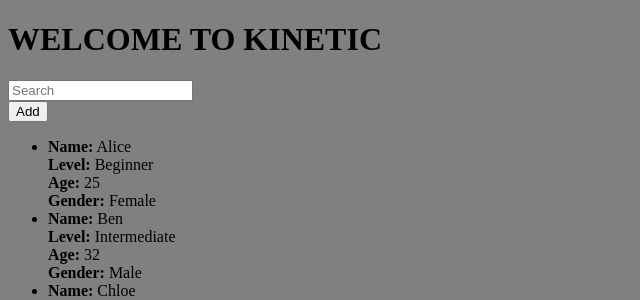
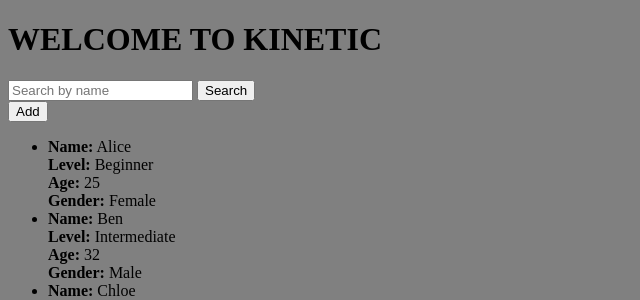
Before and after one commit to AlyaRees/kinetic, a Flask app: page / in a window 1280 px wide. Shown: the top 300 px of the page, without its empty margins (0-640 px from the left). Run offline with Flask 3, Linux system fonts and the light colour scheme; data comes from the database, SQL or seed files in the repository; both versions use the stored data as it was after the commit.

Commit message:
A search_client() function has been added, uses a SELECT query and the name to fetch. Returns a list of clients that match the name. A reordered list is returned.
A index.css file was created and moved to static folder.

```diff
--- a/app.py
+++ b/app.py
@@ -63,6 +63,24 @@ def add_client_route():
     add_client(name, level, age, gender)    # passes values into the database insert function
     return redirect(url_for('index'))   #redirect back to main window once operation is complete
 
+@app.route('/search_client', methods=['POST'])
+def search_client():
+    name_query = request.form['SearchName']
+
+    conn = sqlite3.connect(DB_PATH)
+    cursor = conn.cursor()
+    cursor.execute("SELECT * FROM clients WHERE Name LIKE ?", (f"%{name_query}%",))
+    results = cursor.fetchall()
+    conn.close()
+
+
+    highlight_ids = [client[0] for client in results]     # Loop through each matching client and save their ID
+    all_clients = get_all_clients()                        # Get all clients
+
+    reordered = sorted(all_clients, key=lambda c: c[0] not in highlight_ids)    # Reorder: matching clients first – key determines how the all_clients list is sorted
+    return render_template('index.html', clients=reordered, highlight_ids=highlight_ids)
+
+
 # ========================= Run App ========================= #
 
 # import os
@@ -77,4 +95,11 @@ if __name__ == '__main__':
     #     add_client("David", "Beginner", 40, "Male")
     #     add_client("Ella", "Intermediate", 22, "Female")
 
+    # conn = sqlite3.connect(DB_PATH)
+    # cursor = conn.cursor()
+    # cursor.execute("DELETE FROM clients WHERE ClientID = x")
+    # conn.commit()
+    # conn.close()
+
+
     app.run(debug=True)
--- a/templates/index.html
+++ b/templates/index.html
@@ -12,7 +12,11 @@
     <div class = "wrapper">
         <div class="input-group">
             <h1> WELCOME TO KINETIC</h1>
-            <input type="text" placeholder="Search" id="search input">
+        <form action="/search" method="GET">
+            <input type="text" name="query" placeholder="Search by name" required>
+            <button type="submit">Search</button>
+        </form>
+
     </div>
     <a href="/add">
         <button type="button">Add</button>
```
Also changed, not shown: clients.db, templates/static/add.css (renamed from add.css), templates/static/index.css (added).
